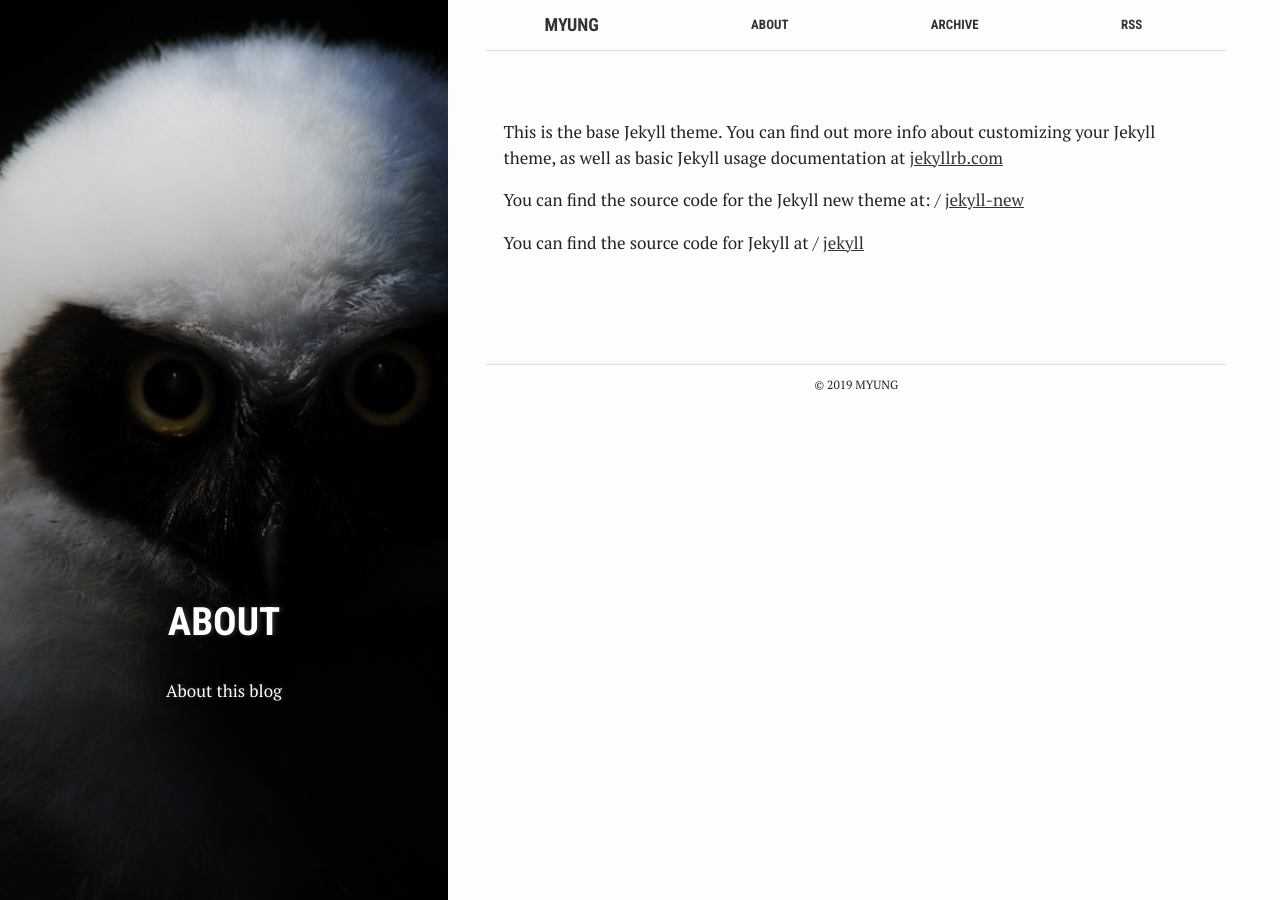
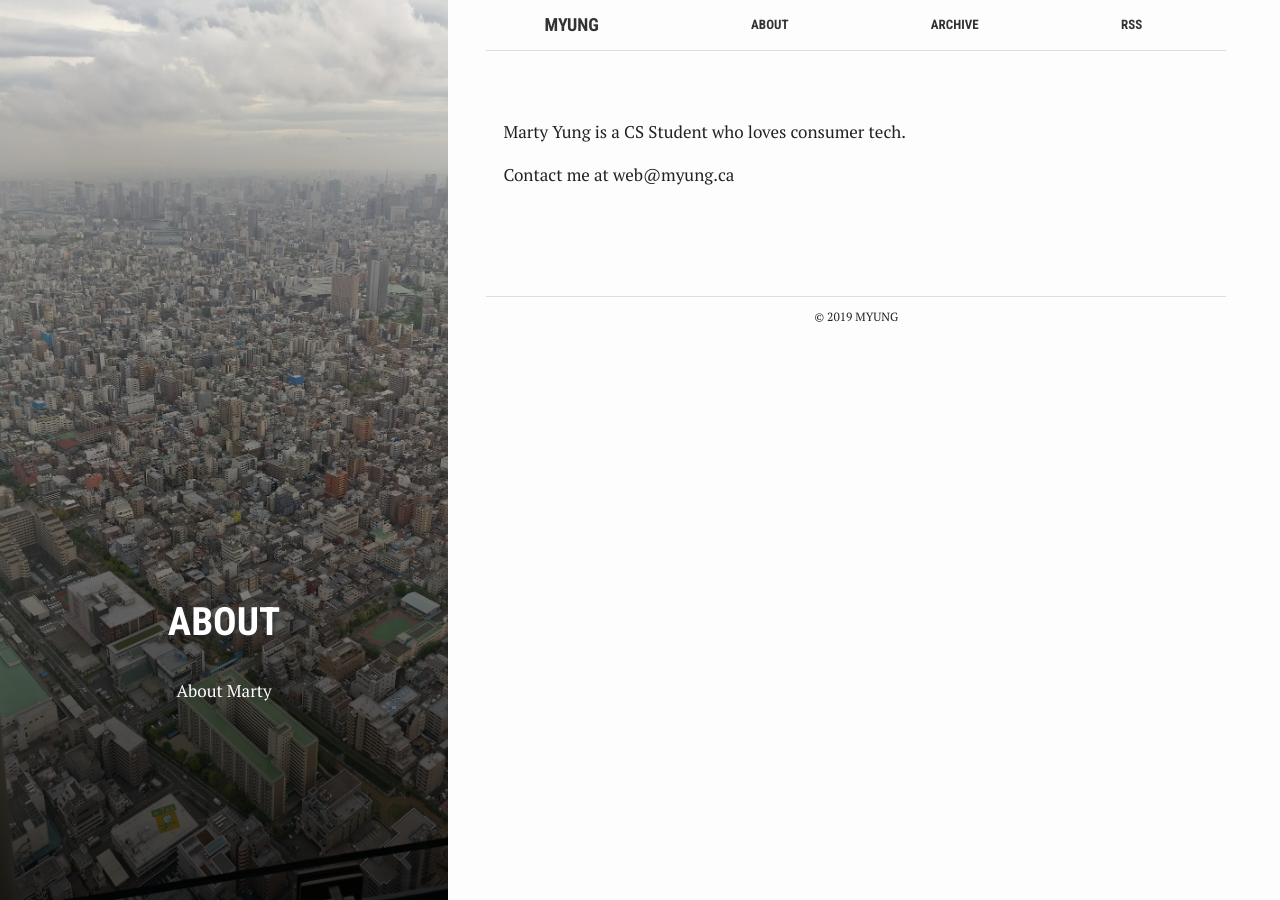
Before and after one commit to MYungDev/myungdev.github.io, a Jekyll site: the page built from about.md, in a window 1280 px wide. Built offline with Jekyll 4.4.1, drawn with Linux system fonts in a browser that asks for light colours.

Commit message:
Update about.md

```diff
--- a/about.md
+++ b/about.md
@@ -1,19 +1,14 @@
 ---
-bg: "owl.jpg"
+bg: tk.jpg
 layout: page
-title: "About"
-crawlertitle: "Why and how this blog was created"
+title: About
+crawlertitle: About | MYung
 permalink: /about/
-summary: "About this blog"
+summary: About Marty
 active: about
+published: true
 ---
 
-This is the base Jekyll theme. You can find out more info about customizing your Jekyll theme, as well as basic Jekyll usage documentation at [jekyllrb.com](http://jekyllrb.com/)
+Marty Yung is a CS Student who loves consumer tech.
 
-You can find the source code for the Jekyll new theme at:
-{{site.twitter_username}} /
-[jekyll-new](https://github.com/jglovier/jekyll-new)
-
-You can find the source code for Jekyll at
-{{site.github_username}} /
-[jekyll](https://github.com/jekyll/jekyll)
+Contact me at {{site.email}}
```
